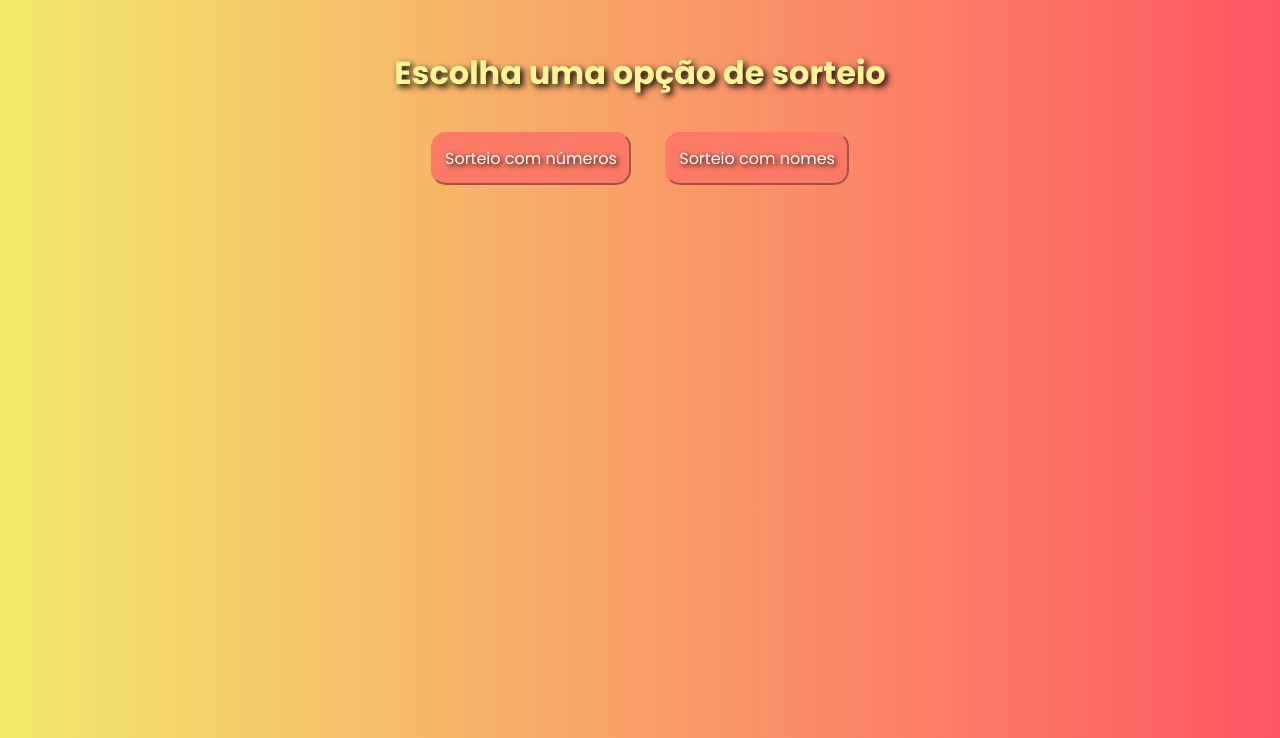
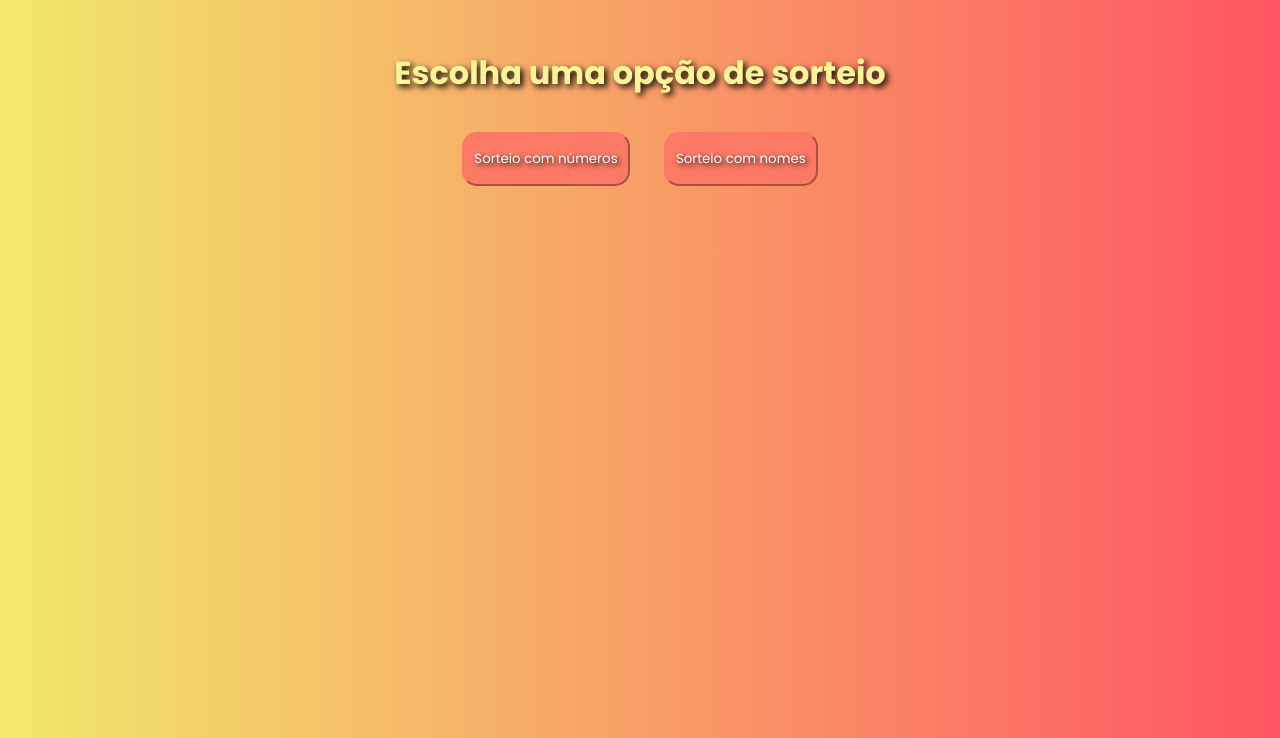
Before and after one commit to Thalis-Freitas/pagina-de-sorteio, a plain HTML site: page index.html in a window 1280 px wide. Shown: the top 738 px of the page. Drawn offline with Linux system fonts and the light colour scheme.

Commit message:
ajuste padding botão

```diff
--- a/style.css
+++ b/style.css
@@ -44,10 +44,10 @@
             .opções {
                 border-color: #fc7965;
                 margin: 15px;
-                padding: 12px;
+                padding: 15px 10px;
                 border-radius: 15px;
                 background-color: #fc7965;
-                font-size: 1em;
+
                 color: white;
                 text-shadow: 2px 2px 5px black;
             }
@@ -171,3 +171,10 @@ footer {
         color: #fcf598;
         text-shadow: 2px 2px 5px black;
     }
+
+    @media screen and (min-width: 768px){
+        #container{
+            height: 55%;
+        }
+
+    }
```
